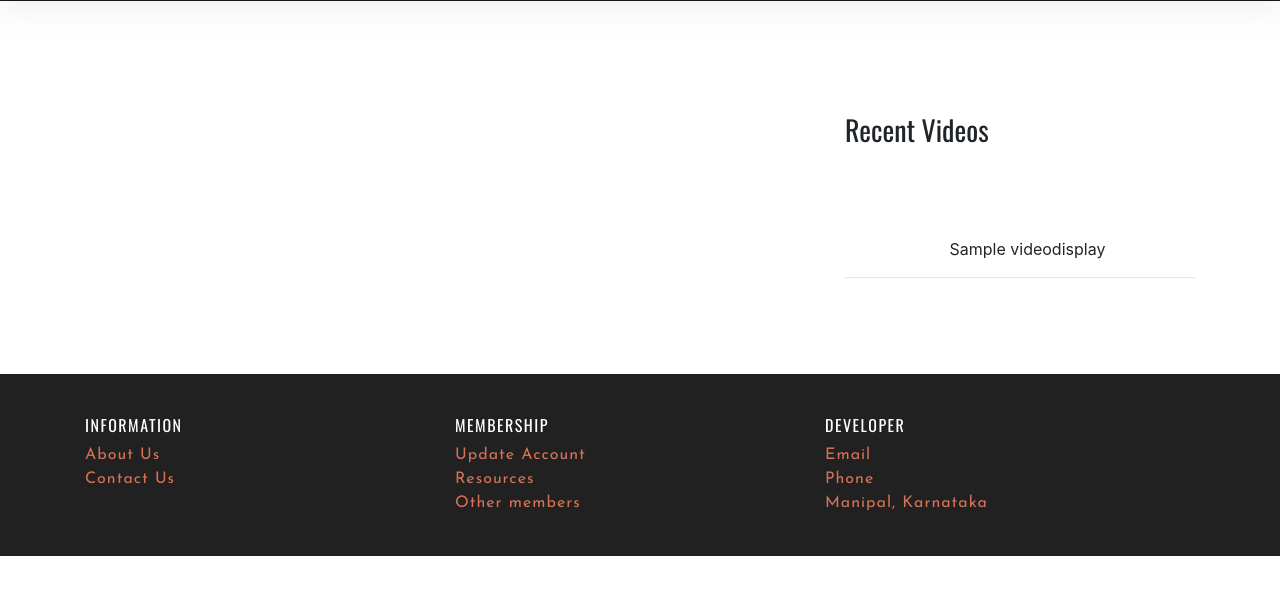
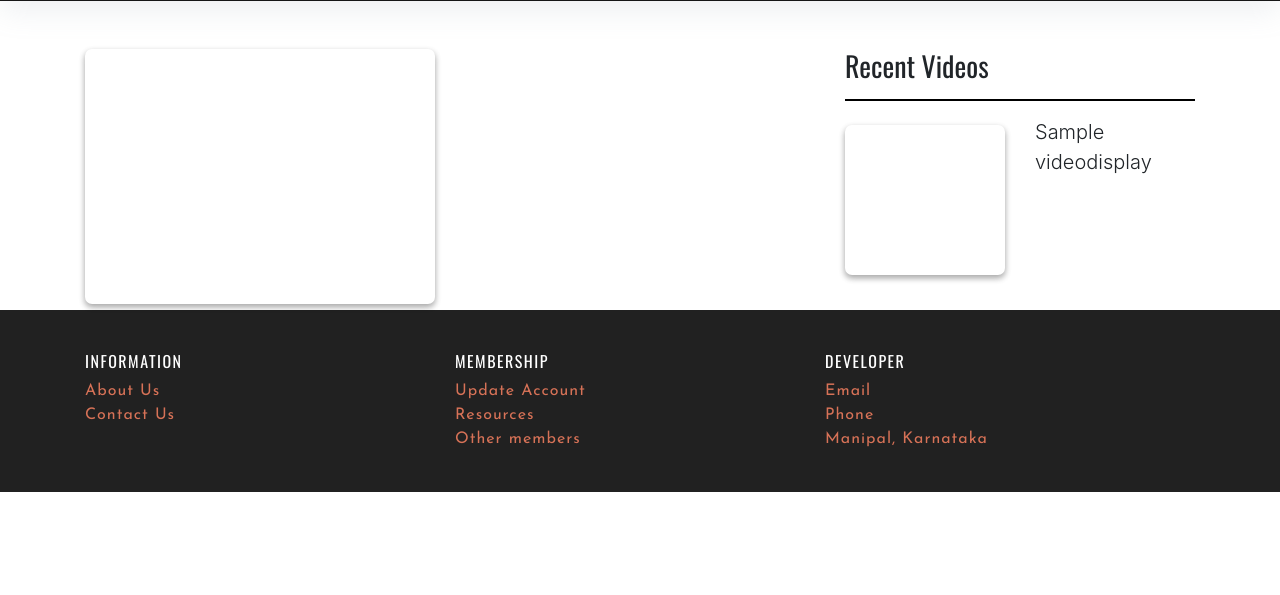
Before and after one commit to InshaManowar/apa-testing, a Django app: page /videos/ in a window 1280 px wide. Shown: the part 79-674 px from the top of the page. Run offline with Django 3.2, Linux system fonts and the light colour scheme; a user stored in the database is signed in; tables that the repository leaves empty hold one stand-in row (values such as "Sample post"); parts of the project's set-up code (start-up, migrations or seed data) failed here and were passed over; some libraries are stand-ins or nearby versions.

Commit message:
model changes

```diff
--- a/apa/home/templates/home/video.html
+++ b/apa/home/templates/home/video.html
@@ -9,38 +9,34 @@
 
 {% block content %}
 
+<div class="container wrap-main " style="margin-top: 10%;">
+    <div class="row">
 
-<div class="container wrap-main" style="margin-top: 15%;">
-    <div class="row">
       <div class="col-lg-8">
-        <div class="video-box">
-
-
-
             {% for v in video %}
-
-            {{ v.title }}
-
-            <iframe width="350" height="255" src="{{ v.display }}" frameborder="0" allow="accelerometer; autoplay; clipboard-write; encrypted-media; gyroscope; picture-in-picture" allowfullscreen></iframe>
-
+            <iframe style="border-radius: 7px; box-shadow: rgba(0, 0, 0, 0.16) 0px 3px 6px, rgba(0, 0, 0, 0.23) 0px 3px 6px;"  width="350" height="255" src="{{ v.display }}" frameborder="0" allow="accelerometer; autoplay; clipboard-write; encrypted-media; gyroscope; picture-in-picture" allowfullscreen></iframe>
             {% endfor %}
-
+      </div>
+      <div class="col-lg-4">
+        <h3 style="font-family: Oswald;">Recent Videos</h3>
+        <hr style="border-top: 2px solid black;">
+      <div class="row">
+        {% for videos in video_side %}
+        <div class="col-lg-6 my-2">
+          <div class="video-side-box">
+            <iframe style="border-radius: 7px; box-shadow: rgba(0, 0, 0, 0.16) 0px 3px 6px, rgba(0, 0, 0, 0.23) 0px 3px 6px;" width="100%"  src="{{ videos.display }}" frameborder="0" allow="accelerometer; autoplay; clipboard-write; encrypted-media; gyroscope; picture-in-picture" allowfullscreen></iframe>
+          </div>
         </div>
+        <div class="col-lg-6">
+          <span class="video-side-text">
+          <p class="lead">
+          {{ videos.subtitle }}
+          </p>
+          </span>
+        </div>
+        {% endfor %}
+        <hr>
       </div>
-
-<!-- latest video sidebar start -->
-
-      <div class="col-lg-4">
-        <div class="video-side-box">
-          <h3 style="font-family: Oswald;">Recent Videos</h3>
-          {% for videos in video_side %}
-          <iframe width="100" height="100"  src="{{ videos.display }}" frameborder="0" allow="accelerometer; autoplay; clipboard-write; encrypted-media; gyroscope; picture-in-picture" allowfullscreen></iframe>
-          <span class="video-side-text">
-            {{ videos.subtitle }}
-          </span>
-          <hr>
-          {% endfor %}
-        </div>
       </div>
     </div>
   </div>
--- a/apa/home/views.py
+++ b/apa/home/views.py
@@ -97,9 +97,10 @@ def gallery_view(request):
 @login_required
 
 def video_view(request):
+    t = Video.objects.all()
     video = VideoDisplay.objects.all()
     video_side = VideoDisplay.objects.all()[0:4]
-    return render(request, 'home/video.html',{ 'video': video, 'video_side' : video_side })
+    return render(request, 'home/video.html',{ 't':t,'video': video, 'video_side' : video_side })
 
 @login_required
 def resource_view(request):
```
